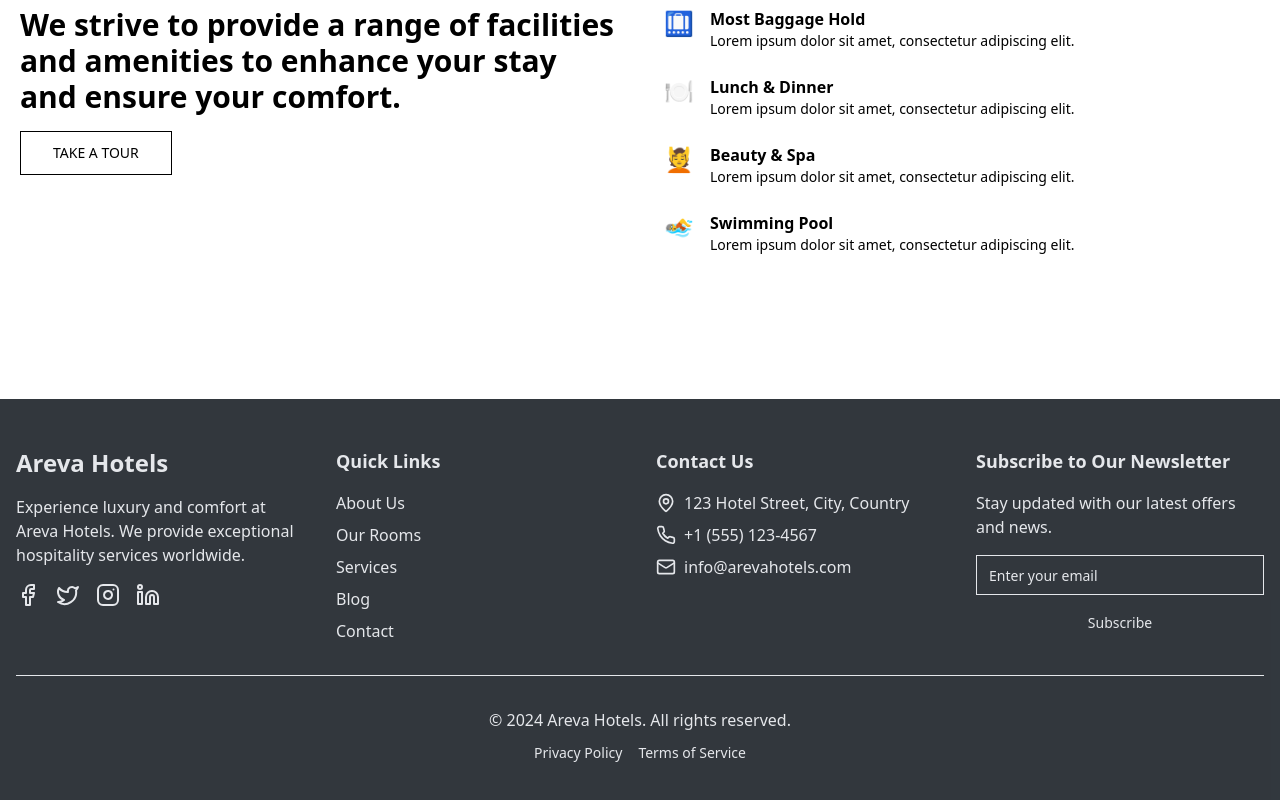
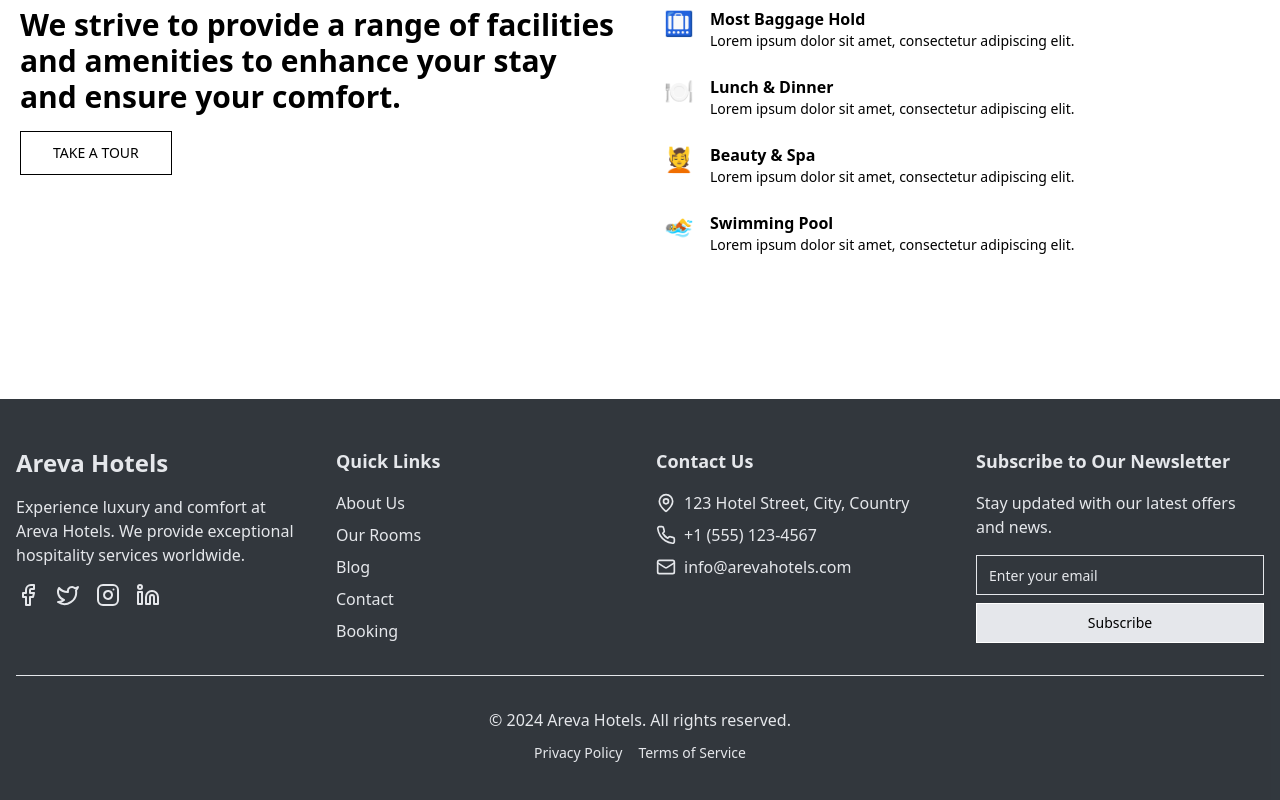
Before and after one commit to Yusra-Saleem/Areva_Hotel, a Next.js app: page / in a window 1280 px wide. Shown: the part 1433-2233 px from the top of the page. Built offline with nearby package versions, Linux system fonts and the light colour scheme.

Commit message:
Areva Hotel Booking Website

```diff
--- a/src/components/footer.tsx
+++ b/src/components/footer.tsx
@@ -40,16 +40,16 @@ export default function Footer() {
                 <Link href="/about" className="hover:text-primary">About Us</Link>
               </li>
               <li>
-                <Link href="/rooms" className="hover:text-primary">Our Rooms</Link>
-              </li>
-              <li>
-                <Link href="/services" className="hover:text-primary">Services</Link>
+                <Link href="/room" className="hover:text-primary">Our Rooms</Link>
               </li>
               <li>
                 <Link href="/blog" className="hover:text-primary">Blog</Link>
               </li>
               <li>
                 <Link href="/contact" className="hover:text-primary">Contact</Link>
+              </li>
+               <li>
+                <Link href="/book-now" className="hover:text-primary">Booking</Link>
               </li>
             </ul>
           </div>
@@ -84,7 +84,7 @@ export default function Footer() {
                 aria-label="Email for newsletter"
                 required
               />
-              <Button type="submit" className="w-full">
+              <Button type="submit" className="w-full border border-white bg-gray-200 text-black hover:text-white hover:bg-transparent">
                 Subscribe
               </Button>
             </form>
```
